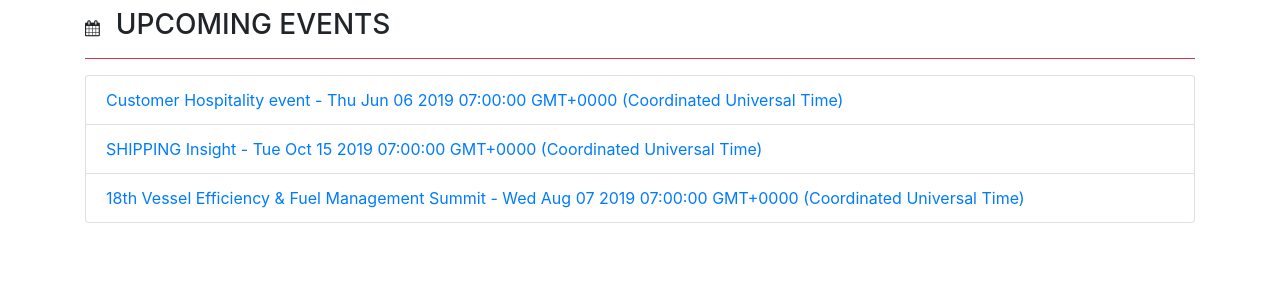
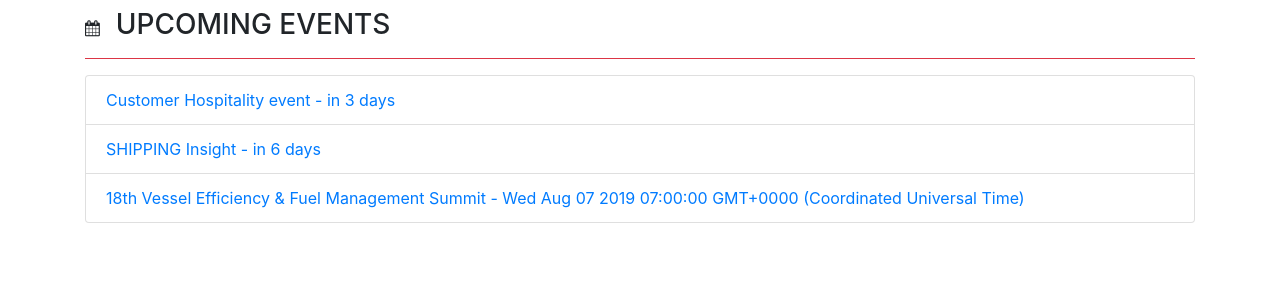
Before and after one commit to kokushkin/CalendarModule, a React (Create React App) app: page / in a window 1280 px wide. Shown: the top 300 px of the page. Built offline with nearby package versions, Linux system fonts and the light colour scheme.

Commit message:
add friendly datetime

```diff
--- a/src/calendar/pages-components/calendar-list-of-events.tsx
+++ b/src/calendar/pages-components/calendar-list-of-events.tsx
@@ -14,6 +14,22 @@ interface Props {
 }
 
 const CalendarListOfEvents: React.FunctionComponent<Props> = props => {
+  //I couldn't believe that we have no time difference out of the box.
+  //But looks like so. If find some nmp package - change this
+  const friendlyDateTime = (eventDateTime: Date): string => {
+    const eventStartTotalMillisecondsUTC = eventDateTime.getTime();
+    const currentTotalMillisecondsUTC = new Date().getTime();
+    const diffInMs =
+      eventStartTotalMillisecondsUTC - currentTotalMillisecondsUTC;
+    const diffInDays = Math.ceil(diffInMs / (1000 * 3600 * 24));
+    const diffInHours = Math.ceil(diffInMs / (1000 * 3600));
+
+    if (diffInHours < 24) return `in ${diffInHours} hours`;
+
+    if (diffInDays < 7) return `in ${diffInDays} days`;
+    else return eventDateTime.toString();
+  };
+
   return (
     <div className="container">
       <ul className="list-inline border-bottom border-danger">
@@ -25,7 +41,7 @@ const CalendarListOfEvents: React.FunctionComponent<Props> = props => {
         {props.repository.getListOfEvents().map(event => (
           <li className="list-group-item" key={event.id}>
             <Link to={`/calendar-event/${event.id}`}>
-              {event.title} - {event.dateStart.toString()}
+              {event.title} - {friendlyDateTime(event.dateStart)}
             </Link>
           </li>
         ))}
--- a/src/repositories/mock-events-repository.tsx
+++ b/src/repositories/mock-events-repository.tsx
@@ -10,13 +10,13 @@ export class MockEventsRepository implements IEventsRepository {
       id:
         "0x0102004F76F51FFC644B478A8E4A1B07B44C4E002DC2C6EC8858CA4EBAD82AC879C32C1B",
       title: "Customer Hospitality event",
-      dateStart: new Date("2019-06-06T07:00:00Z")
+      dateStart: new Date("2019-06-10T07:00:00Z")
     },
     {
       id:
         "0x0102004F76F51FFC644B478A8E4A1B07B44C4E002DC2C6EC8858CA4EBAD82AC879C32C1C",
       title: "SHIPPING Insight",
-      dateStart: new Date("2019-10-15T07:00:00Z")
+      dateStart: new Date("2019-06-13T07:00:00Z")
     },
     {
       id:
@@ -32,8 +32,8 @@ export class MockEventsRepository implements IEventsRepository {
         "0x0102004F76F51FFC644B478A8E4A1B07B44C4E002DC2C6EC8858CA4EBAD82AC879C32C1B",
       title: "Customer Hospitality event",
       organizer: "Ioanna Perikleous (BSM-CY)",
-      dateStart: new Date("2019-06-06T07:00:00Z"),
-      dateEnd: new Date("2019-06-06T14:00:00Z"),
+      dateStart: new Date("2019-06-10T07:00:00Z"),
+      dateEnd: new Date("2019-06-10T14:00:00Z"),
       description:
         "<p>\u200b</p><p><strong>BSM Involvement&#58; Host</strong></p><p><strong>Location&#58;&#160;Hamburg</strong></p><p><strong>Date&#58; 06 June, 2019</strong></p>",
       country: "Germany",
@@ -49,8 +49,8 @@ export class MockEventsRepository implements IEventsRepository {
         "0x0102004F76F51FFC644B478A8E4A1B07B44C4E002DC2C6EC8858CA4EBAD82AC879C32C1C",
       title: "SHIPPING Insight",
       organizer: "Maria Perikleous (BSM-CY)",
-      dateStart: new Date("2019-10-15T07:00:00Z"),
-      dateEnd: new Date("2019-10-17T14:00:00Z"),
+      dateStart: new Date("2019-06-10T07:00:00Z"),
+      dateEnd: new Date("2019-06-13T14:00:00Z"),
       description:
         '<p><strong>BSM Involvement&#58; Speaker</strong></p><p><strong>Location&#58;&#160;Stamford</strong></p><p><strong>Date&#58; 15-17 Oct, 2019</strong></p><p><a href="https&#58;//10times.com/shipping-insight-fleet-optimization-conference-and" target="_blank"><strong>Visit the SHIPPINGInsight&#160;website</strong></a><strong>\u200b\u200b</strong></p>',
       country: "United States",
```
Also changed, not shown: todo-list.txt.
